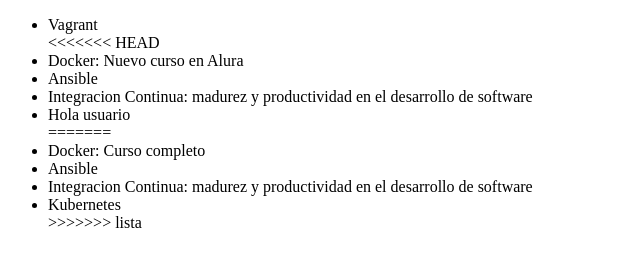
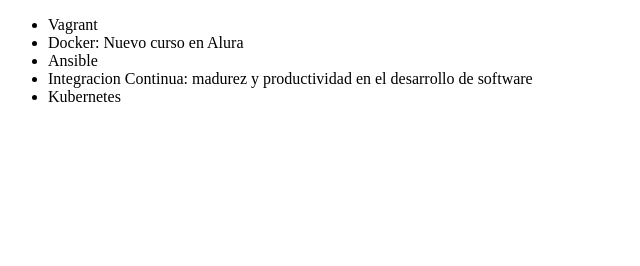
Before and after one commit to Davidct95/ejemplo2, a plain HTML site: page index.html in a window 1280 px wide. Shown: the whole page, without its empty margins (0-640 px from the left). Drawn offline with Linux system fonts and the light colour scheme.

Commit message:
Modificacion

```diff
--- a/index.html
+++ b/index.html
@@ -7,17 +7,10 @@
     <body>
         <ul>
             <li>Vagrant</li>
-<<<<<<< HEAD
             <li>Docker: Nuevo curso en Alura</li>
             <li>Ansible</li>
             <li>Integracion Continua: madurez y productividad en el desarrollo de software</li>
-            <li>Hola usuario</li>
-=======
-            <li>Docker: Curso completo</li>
-            <li>Ansible</li>
-            <li>Integracion Continua: madurez y productividad en el desarrollo de software</li>
             <li>Kubernetes</li>
->>>>>>> lista
         </ul>
     </body>
 </html>
```
